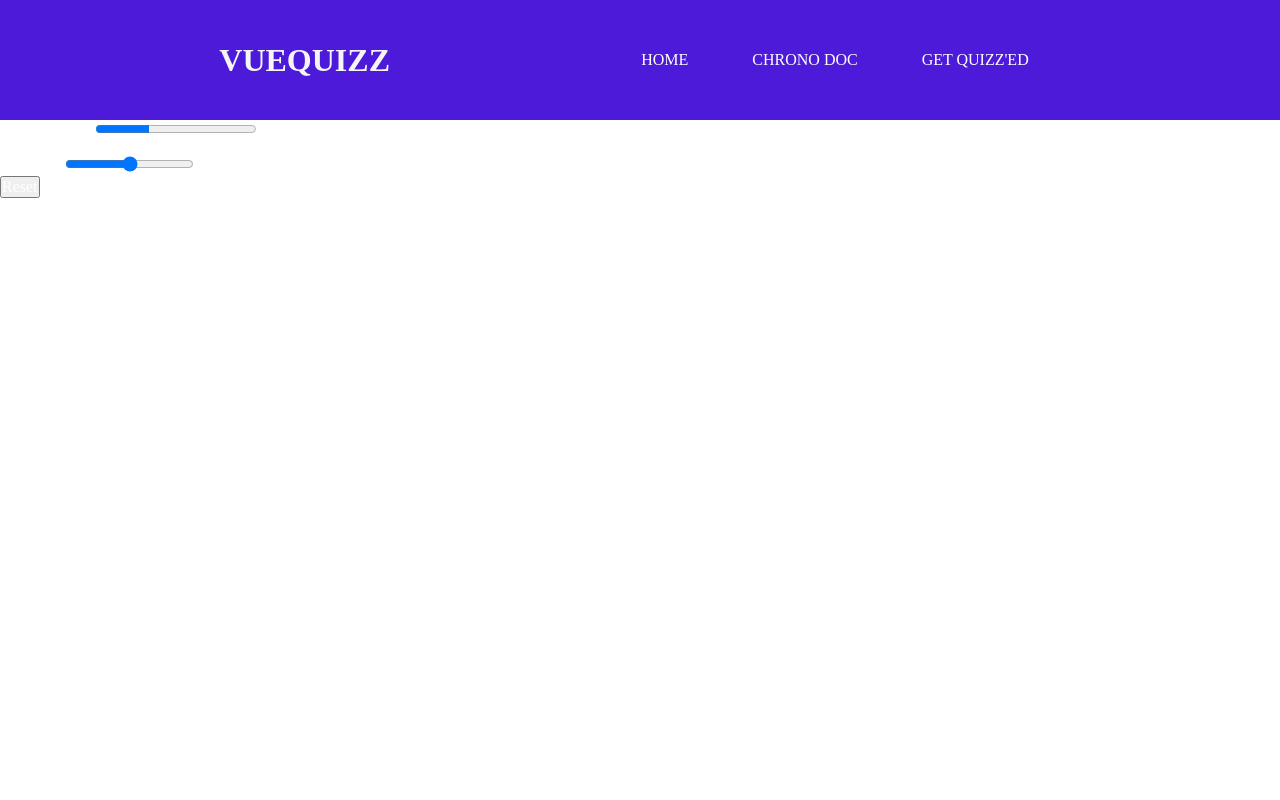
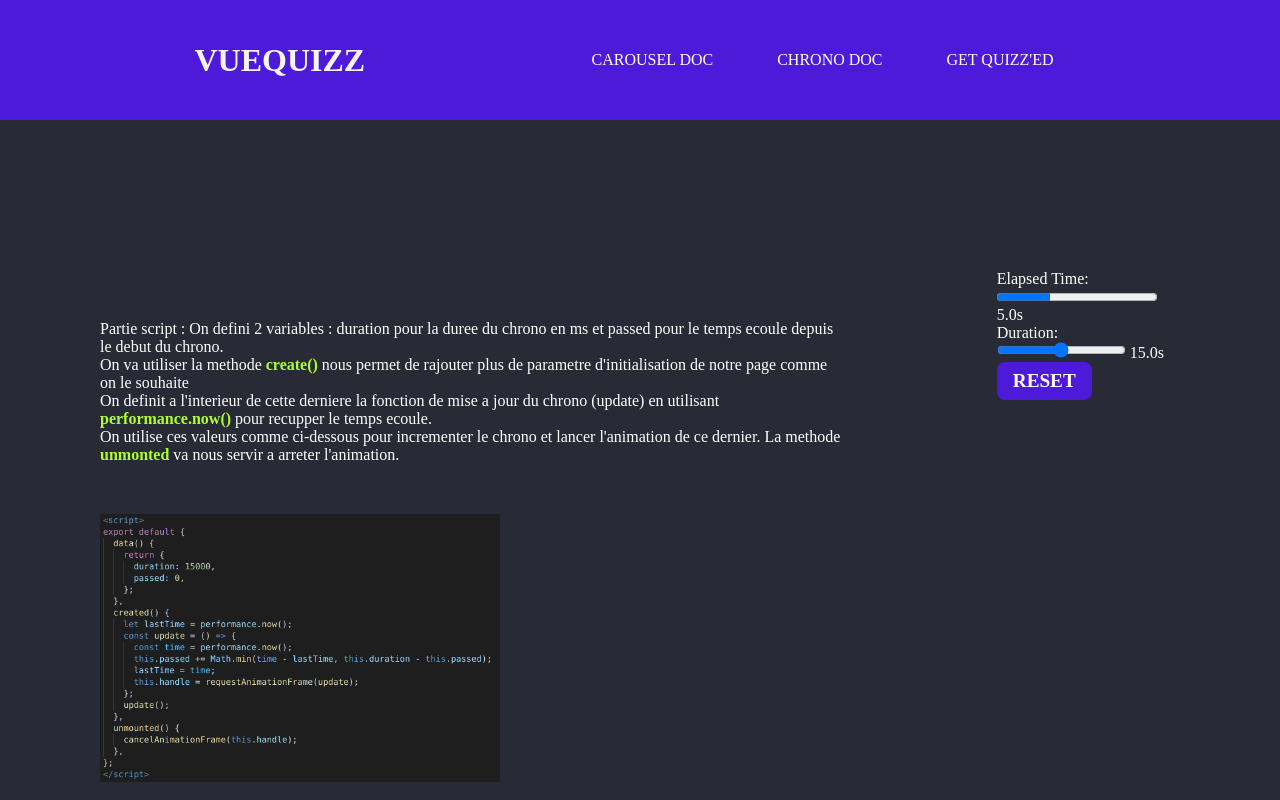
Before and after one commit to Arthur-Lucas/vue-js, a Vue app: page /chrono in a window 1280 px wide. Shown: the top 800 px of the page. Built offline with nearby package versions, Linux system fonts and the light colour scheme.

Commit message:
:rocket: repo push

```diff
--- a/src/components/navigation-component.vue
+++ b/src/components/navigation-component.vue
@@ -11,7 +11,7 @@ console.log("navabar loaded");
     <nav class="navbar-wrapper">
       <ul class="navbar-list">
         <RouterLink to="/" class="navbar-list-item carousel-form">
-          <li>Home</li>
+          <li>Carousel doc</li>
         </RouterLink>
         <RouterLink to="/chrono" class="navbar-list-item carousel-form">
           <li>Chrono doc</li>
--- a/src/views/ChronoView.vue
+++ b/src/views/ChronoView.vue
@@ -23,7 +23,26 @@ export default {
 </script>
 
 <template>
-  <label>Elapsed Time: <progress :value="passed / duration"></progress></label>
+  <div class="flex body gap">
+    <div class="margin padding">
+      <p>
+        Partie script :
+          On defini 2 variables : duration pour la duree du chrono en ms et passed pour le temps ecoule depuis le debut du chrono.<br>
+          On va utiliser la methode <mark>create()</mark> nous permet de rajouter plus de parametre d'initialisation de notre page comme on le souhaite<br>
+          On definit a l'interieur de cette derniere la fonction de mise a jour du chrono (update) en utilisant <mark>performance.now()</mark> pour recupper le temps ecoule.<br> On utilise ces valeurs comme ci-dessous pour incrementer le chrono et lancer l'animation de ce dernier.
+          La methode <mark>unmonted</mark> va nous servir a arreter l'animation.
+      </p>
+      <img class="padding" src="/public/images/Script_chrono.png" alt="">
+      <p>
+          Partie "template" :<br>
+          on utilise un  label avec la balise <mark>progress</mark>  pour faire la barre de d'ecoule;ent du temps.<br>
+          Aussi on utilise la balise <mark>input</mark> pour chenger le temps max du chrono<br>
+          De plus on rajoute un bouton pour reset la variable passed pour remettre le chrono a zero.<br>
+      </p>
+      <img class="padding" src="/public/images/template_chrono.png">
+    </div>
+    <div class="margin">
+      <label>Elapsed Time: <progress :value="passed / duration"></progress></label>
 
   <div>{{ (passed / 1000).toFixed(1) }}s</div>
 
@@ -34,14 +53,101 @@ export default {
 
   <button @click="passed = 0">Reset</button>
   <p v-if="passed >= duration">Time is up !!!</p>
+    </div>
+  </div>
 </template>
 
-<style>
+<style lang="scss">
+
+  *{
+    font-family: 'poppins';
+    color: white;
+  }
+  h2{
+    text-align: center;
+  }
+
+
+  .body{
+    display: flex;
+    align-items: flex-start;
+    background-color: #282A36;
+    gap: 50px;
+    height: auto;
+  }
+  mark{
+    font-weight: 700;
+    color: greenyellow;
+    background-color: #282A36;
+  }
+  img{
+      width: 400px;
+  }
+  .margin{
+    margin: 50px;
+  }
+  .slider{
+    display: flex;
+    align-items: center;
+    gap: 10px;
+    img{
+      height: 250px;
+    }
+    button{
+      height: 30px;
+      border: none;
+      font-size: 30px;
+      background-color: #282A36;
+      cursor: pointer;
+    }
+  }
+  button{
+    appearance: none;
+      outline: none;
+      border: none;
+      cursor: pointer;
+      padding: 0.5rem 1rem;
+      background-color: rgb(77, 26, 218);
+      color: #fff;
+      font-weight: 700;
+      text-transform: uppercase;
+      font-size: 1.2rem;
+      border-radius: 0.5rem;
+  }
+  progress{
+    color: rgb(77, 26, 218) ;
+  }
+  form button{
+      appearance: none;
+      outline: none;
+      border: none;
+      cursor: pointer;
+      padding: 0.5rem 1rem;
+      background-color: rgb(77, 26, 218);
+      color: #fff;
+      font-weight: 700;
+      text-transform: uppercase;
+      font-size: 1.2rem;
+      border-radius: 0.5rem;
+      &:disabled {
+        opacity: 0.5;
+      }
+  }
+
 .elapsed-container {
   width: 300px;
 }
-
+.button{
+    width: 100%;
+    display: flex;
+    justify-content: center;
+    padding: 40px;
+    cursor: pointer;
+  }
 .elapsed-bar {
   height: 10px;
 }
+.padding{
+  padding: 50px 0;
+}
 </style>
--- a/src/views/HomeView.vue
+++ b/src/views/HomeView.vue
@@ -103,6 +103,7 @@ export default {
     background-color: #282A36;
     padding: 100px 50px;
     gap: 50px;
+
   }
   mark{
     font-weight: 700;
```
Also changed, not shown: public/images/Script_chrono.png (added), public/images/template_chrono.png (added).
